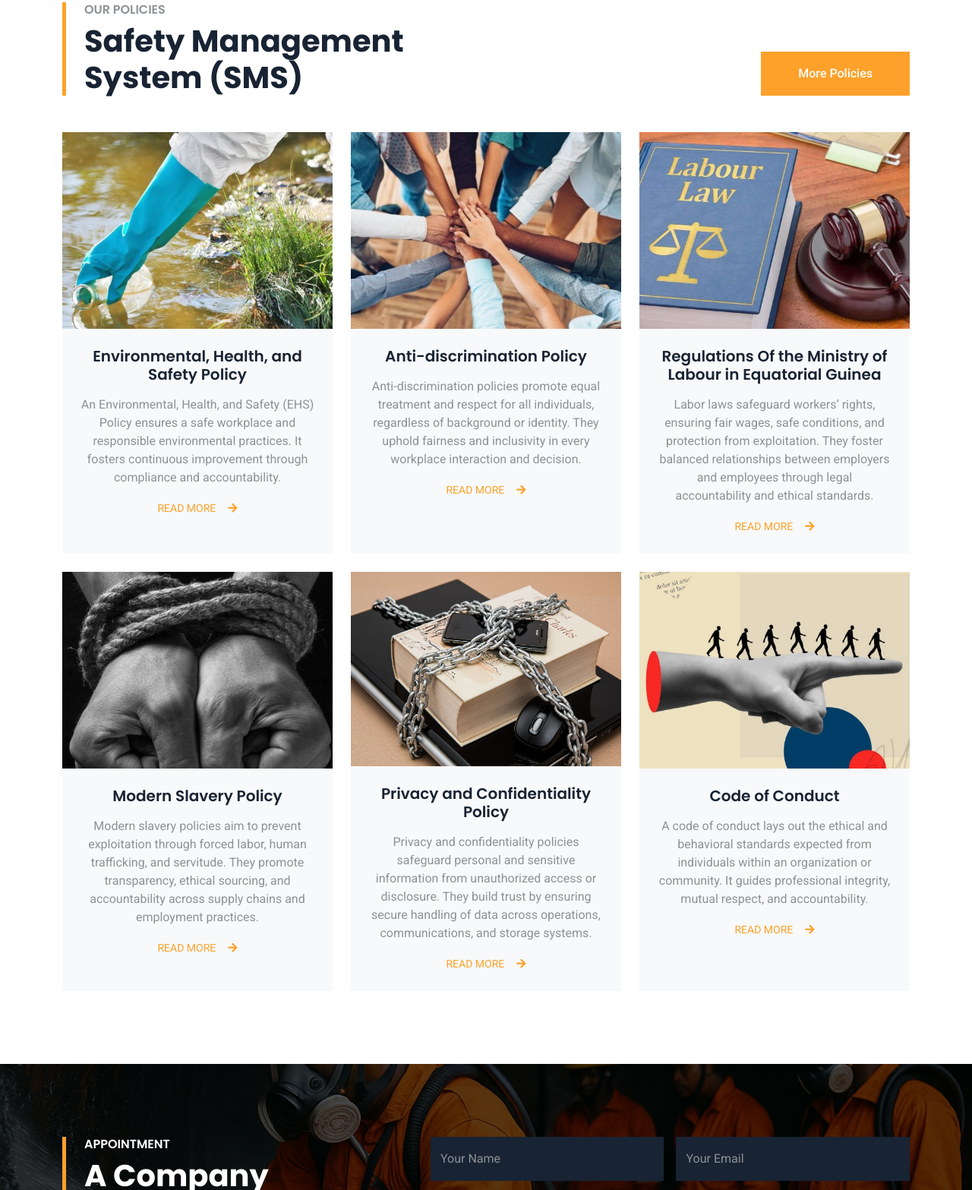
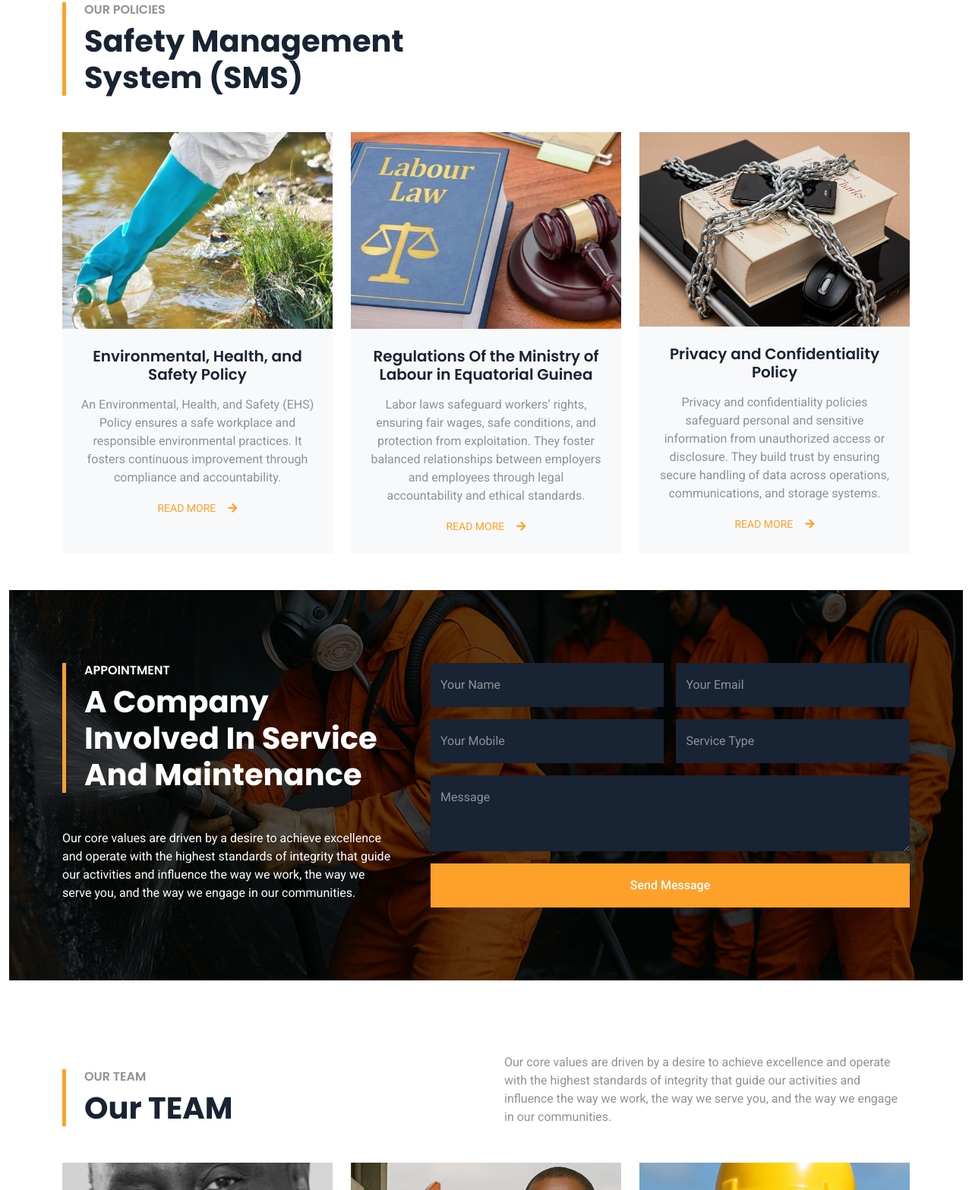
Before and after one commit to Jeremias-Cyborg/Thomsangeg, a website: page public/index.html in a window 1280 px wide. Shown: the part 2610-4177 px from the top of the page at 76% size. Drawn offline with nearby package versions, Linux system fonts and the light colour scheme.

Commit message:
html modifications

```diff
--- a/public/index.html
+++ b/public/index.html
@@ -341,9 +341,7 @@ engage in our communities.</p>
                         <h1 class="display-6 mb-0">Safety Management System (SMS)</h1>
                     </div>
                 </div>
-                <div class="col-lg-6 text-lg-end wow fadeInUp" data-wow-delay="0.3s">
-                    <a class="btn btn-primary py-3 px-5" href="">More Policies</a>
-                </div>
+
             </div>
             <div class="row g-4 justify-content-center">
                 <div class="col-lg-4 col-md-6 wow fadeInUp" data-wow-delay="0.1s">
@@ -356,16 +354,7 @@ engage in our communities.</p>
                         </div>
                     </div>
                 </div>
-                <div class="col-lg-4 col-md-6 wow fadeInUp" data-wow-delay="0.3s">
-                    <div class="service-item bg-light overflow-hidden h-100">
-                        <img class="img-fluid" src="img/service-2.jpg" alt="">
-                        <div class="service-text position-relative text-center h-100 p-4">
-                            <h5 class="mb-3">Anti-discrimination Policy</h5>
-                            <p>Anti-discrimination policies promote equal treatment and respect for all individuals, regardless of background or identity. They uphold fairness and inclusivity in every workplace interaction and decision.</p>
-                            <a class="small" href="">READ MORE<i class="fa fa-arrow-right ms-3"></i></a>
-                        </div>
-                    </div>
-                </div>
+
                 <div class="col-lg-4 col-md-6 wow fadeInUp" data-wow-delay="0.5s">
                     <div class="service-item bg-light overflow-hidden h-100">
                         <img class="img-fluid" src="img/service-3.jpg" alt="">
@@ -376,16 +365,7 @@ engage in our communities.</p>
                         </div>
                     </div>
                 </div>
-                <div class="col-lg-4 col-md-6 wow fadeInUp" data-wow-delay="0.1s">
-                    <div class="service-item bg-light overflow-hidden h-100">
-                        <img class="img-fluid" src="img/service-4.jpg" alt="">
-                        <div class="service-text position-relative text-center h-100 p-4">
-                            <h5 class="mb-3">Modern Slavery Policy</h5>
-                            <p>Modern slavery policies aim to prevent exploitation through forced labor, human trafficking, and servitude. They promote transparency, ethical sourcing, and accountability across supply chains and employment practices.</p>
-                            <a class="small" href="">READ MORE<i class="fa fa-arrow-right ms-3"></i></a>
-                        </div>
-                    </div>
-                </div>
+
                 <div class="col-lg-4 col-md-6 wow fadeInUp" data-wow-delay="0.3s">
                     <div class="service-item bg-light overflow-hidden h-100">
                         <img class="img-fluid" src="img/service-5.jpg" alt="">
@@ -396,17 +376,7 @@ engage in our communities.</p>
                         </div>
                     </div>
                 </div>
-                <div class="col-lg-4 col-md-6 wow fadeInUp" data-wow-delay="0.5s">
-                    <div class="service-item bg-light overflow-hidden h-100">
-                        <img class="img-fluid" src="img/service-6.jpg" alt="">
-                        <div class="service-text position-relative text-center h-100 p-4">
-                            <h5 class="mb-3">Code of Conduct</h5>
-                            <p>A code of conduct lays out the ethical and behavioral standards expected from individuals within an organization or community. It guides professional integrity, mutual respect, and accountability.</p>
-                            <a class="small" href="">READ MORE<i class="fa fa-arrow-right ms-3"></i></a>
-                        </div>
-                    </div>
-                </div>
-            </div>
+
         </div>
     </div>
     <!-- Service End -->
```
